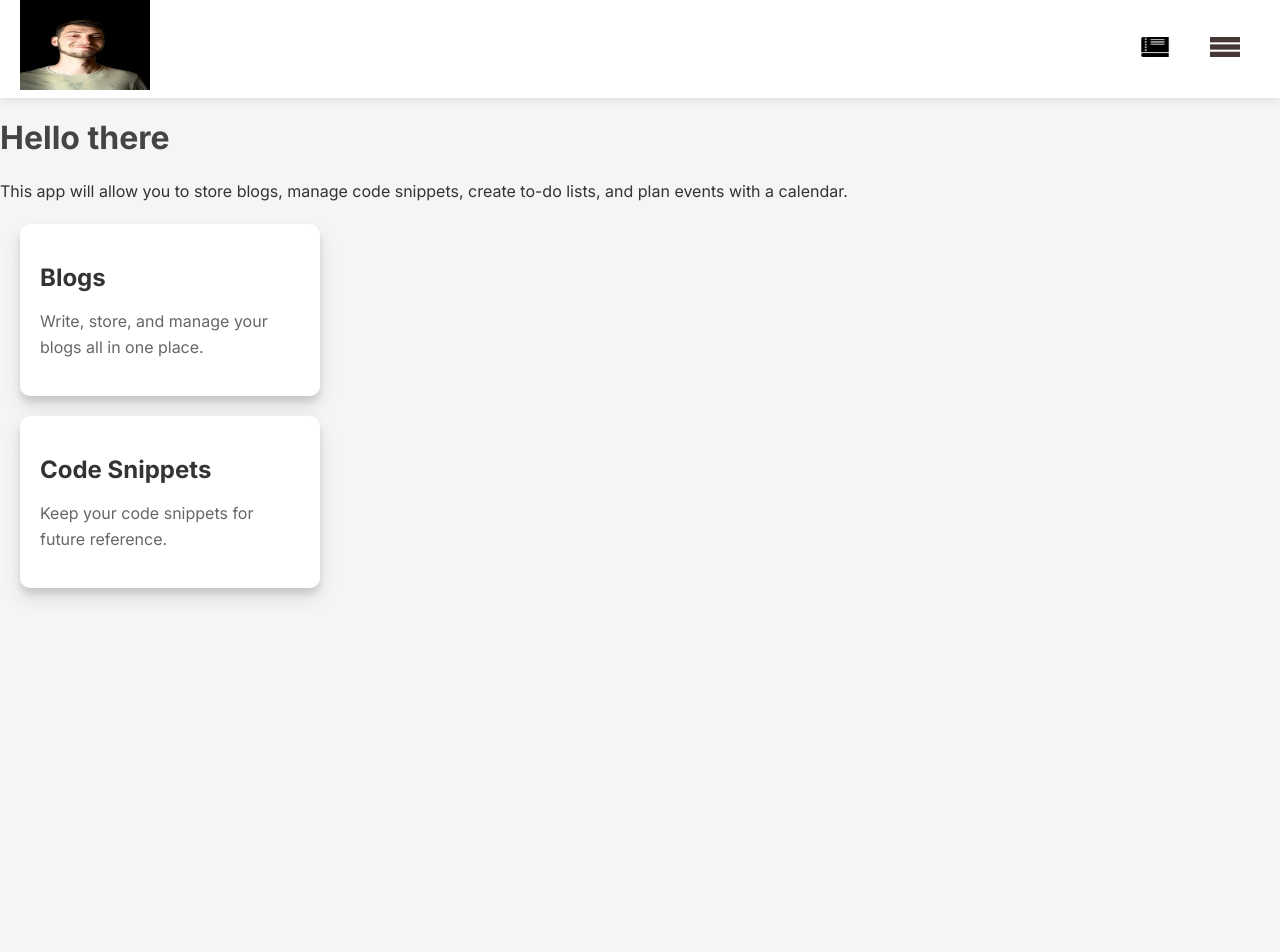
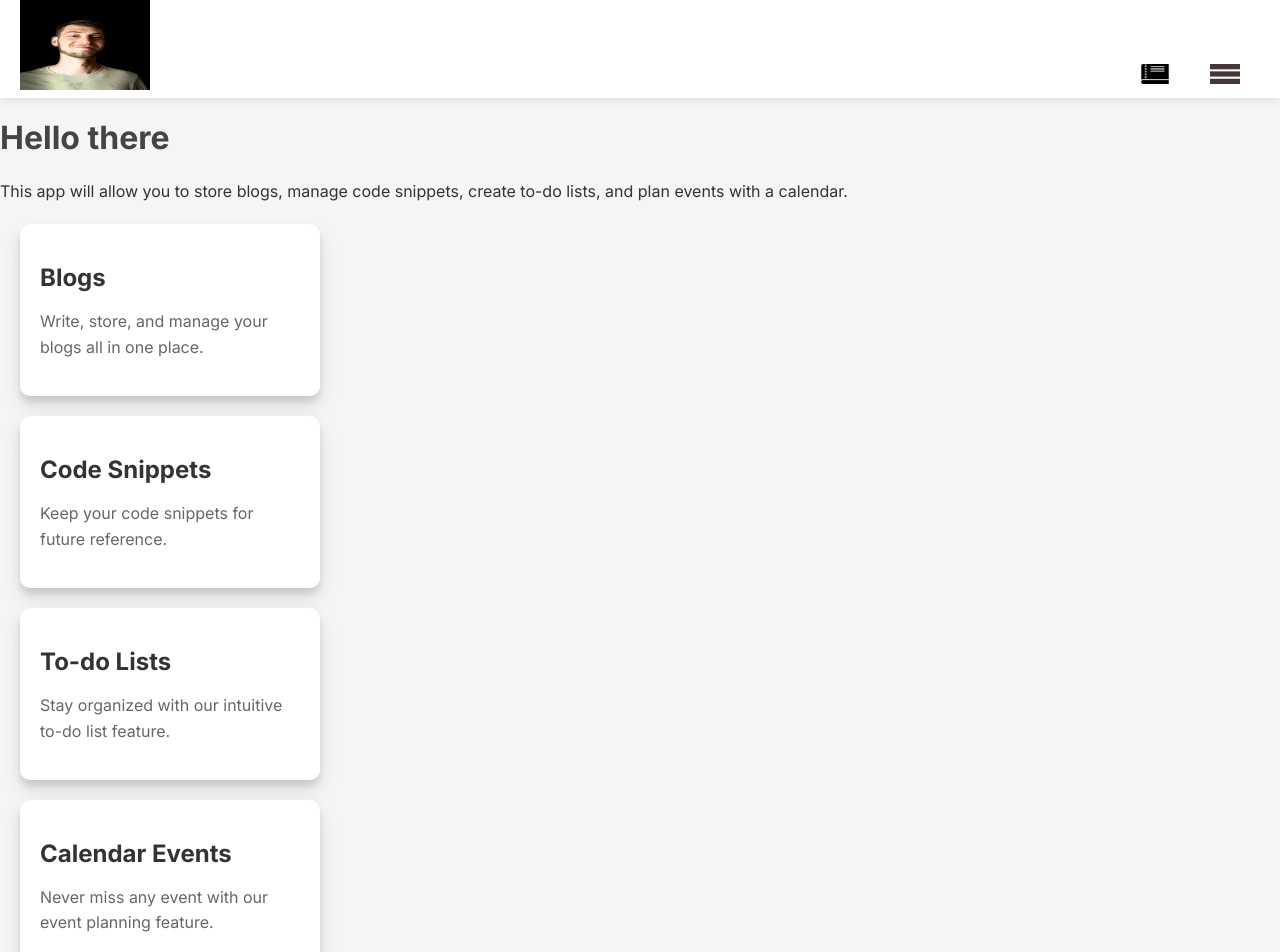
Before and after one commit to Mihailovkill/storage-junk, a Next.js app in the folder storage-hub/: page / in a window 1280 px wide. Shown: the top 952 px of the page. Before the commit the page ends 800 px from the top, so only its background shows below. Built offline with nearby package versions, Linux system fonts and the light colour scheme.

Commit message:
landing page WIP

```diff
--- a/storage-hub/src/app/components/Header.tsx
+++ b/storage-hub/src/app/components/Header.tsx
@@ -19,6 +19,7 @@ const Header = () => {
         </div>
       </div>
       <div className={styles.searchContainer}></div>
+      <div className={styles.actionContainer}>
         <div className={styles.loginContainer}>
           <LoginButton />
         </div>
@@ -41,6 +42,7 @@ const Header = () => {
           )}
         </div>
       </div>
+    </div>
   );
 };
 
--- a/storage-hub/src/app/page.tsx
+++ b/storage-hub/src/app/page.tsx
@@ -30,6 +30,14 @@ export default function Home() {
           title="Code Snippets"
           description="Keep your code snippets for future reference."
         />
+        <OverviewCard
+          title="To-do Lists"
+          description="Stay organized with our intuitive to-do list feature."
+        />
+        <OverviewCard
+          title="Calendar Events"
+          description="Never miss any event with our event planning feature."
+        />
       </div>
     </main>
   );
--- a/storage-hub/src/styles/components/Header.module.css
+++ b/storage-hub/src/styles/components/Header.module.css
@@ -15,6 +15,7 @@
 .logoContainer {
   display: flex;
   align-items: center;
+  top: 10px;
 }
 
 .logo {
@@ -37,12 +38,10 @@
 
 .loginContainer {
   display: flex;
-  align-items: center;
 }
 
 .dropdownMenuContainer {
   display: flex;
-  align-items: center;
   position: relative;
 }
 
@@ -65,3 +64,8 @@
   padding: 10px;
   border-radius: 4px;
 }
+
+.actionContainer {
+  display: flex;
+  align-self: flex-end;
+}
```
Lines whose indentation alone changed are shown as unchanged.
